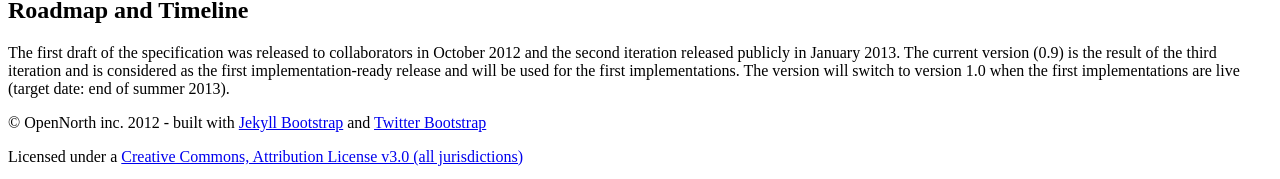
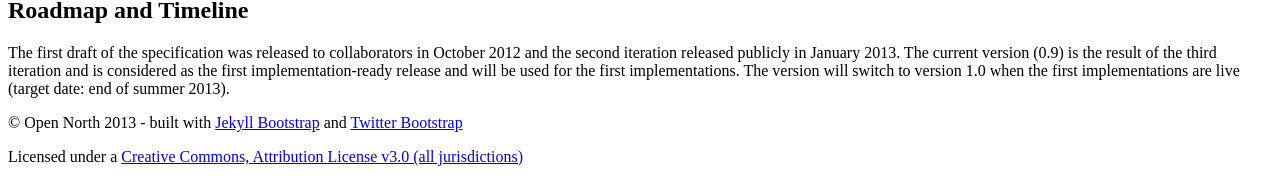
Before and after one commit to open511/Open511API, a Jekyll site: the page built from index.md, in a window 1280 px wide. Shown: the part 1279-1458 px from the top of the page. Built offline with Jekyll 4.4.1, drawn with Linux system fonts in a browser that asks for light colours; nearby versions of some CDN libraries.

Commit message:
Change date

```diff
--- a/_config.yml
+++ b/_config.yml
@@ -12,7 +12,7 @@ pygments: true
 title : Open511 API
 tagline: An open format for road events
 author :
-  name : OpenNorth inc.
+  name : Open North
   email : stephane@opennorth.ca
   github : opennorth
   twitter : opennorth
--- a/_includes/themes/twitter/default.html
+++ b/_includes/themes/twitter/default.html
@@ -49,7 +49,7 @@
       </div>
 
       <footer>
-        <p>&copy; {{ site.author.name }} 2012 -
+        <p>&copy; {{ site.author.name }} 2013 -
           built with <a href="http://jekyllbootstrap.com" target="_blank" title="The Definitive Jekyll Blogging Framework">Jekyll Bootstrap</a>
           and <a href="http://twitter.github.com/bootstrap/" target="_blank">Twitter Bootstrap</a>
         </p>
```
